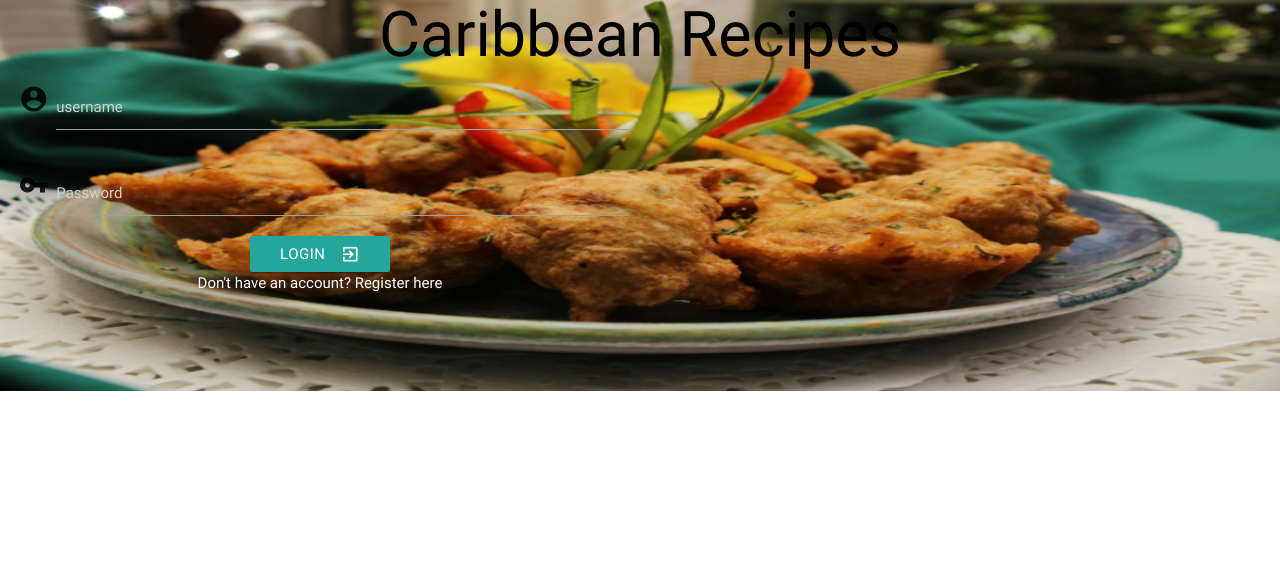
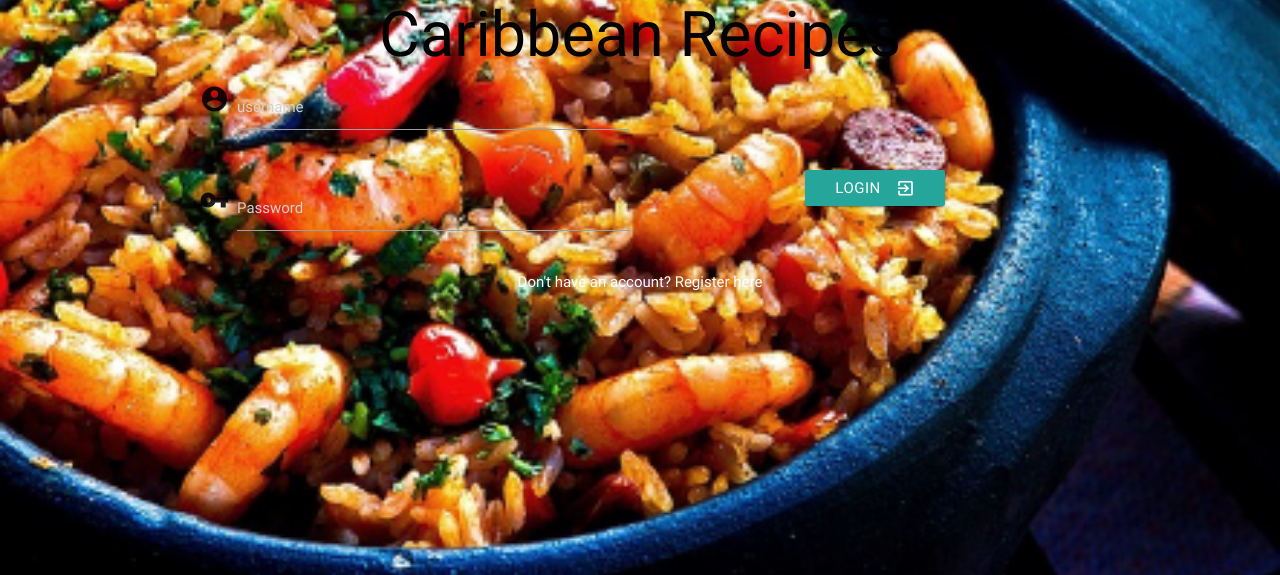
Before and after one commit to debbiect246/recipe-app, a Flask app: page / in a window 1280 px wide. Shown: the top 575 px of the page. Run offline with Flask 2, Linux system fonts and the light colour scheme; data that the repository does not hold is empty; some libraries are stand-ins or nearby versions.

Commit message:
centred login form

```diff
--- a/static/styles.css
+++ b/static/styles.css
@@ -26,10 +26,11 @@
 }
 
 .bg-image{
-    background-image: url("images/barbadosfish.jpg");
+    background-image: url("images/dinner.jpg");
     background-repeat: no-repeat;
     background-size: cover;
     background-position: center;
+    opacity:1;
 
 }
 
@@ -43,6 +44,8 @@
     text-align: center;
     margin:auto;
 }
+
+
 
 
 
--- a/templates/login.html
+++ b/templates/login.html
@@ -14,13 +14,14 @@
 </head>
 <body class="bg-image">
 
-    <h1 class="loginpage">Caribbean Recipes</h1></a>
-      <div class="row">
-    <form action='{{url_for("login")}}' method='POST' class="col s12 m6 formcenter">
+    <h1 class="loginpage">Caribbean Recipes</h1>
+
+    <div class="container col s4 offset-s8"><span class="flow-text"></span>
+      <form action='{{url_for("login")}}' method='POST' class="col s12 m6 center-align">
 
       <div class="row">
 
-        <div class="input-field text-center font-color">
+        <div class="input-field col s6">
           <i class="material-icons prefix">account_circle</i>
           <input id="username" name='username' type="text" class="validate font-color" placeholder="username" required>
 
@@ -32,9 +33,10 @@
         </div>
       </div>
 
+
         <div class="row">
 
-          <div class="input-field text-center font-color">
+          <div class="input-field col s6">
           <i class="material-icons prefix">vpn_key</i>
           <input id="password" name='password' type="password" class="validate font-color" placeholder="Password" required>
 
@@ -62,15 +64,16 @@
             </button>
       </div>
 
+    </div>
 
-    <a style="
-    text-decoration: none;
+
+    <a style="text-decoration: none;
     color: white;"class="font-color link-text" href="{{url_for('register')}}">Don't have an account? Register here</a>
     </form>
 
 
 
-  <script src="https://cdnjs.cloudflare.com/ajax/libs/jquery/3.3.1/jquery.min.js"></script>
+    <script src="https://cdnjs.cloudflare.com/ajax/libs/jquery/3.3.1/jquery.min.js"></script>
     <script src="https://cdnjs.cloudflare.com/ajax/libs/materialize/1.0.0/js/materialize.min.js"></script>
 </body>
 </html>
--- a/templates/register.html
+++ b/templates/register.html
@@ -30,12 +30,7 @@
                    {% endfor %}
         </div>
         </div>
-        <div class="row">
-        <div class="input-field text-center font-color">
-          <i class="material-icons prefix">email</i>
-          <input id="email" name='email' type="email" class="validate font-color" placeholder="Email" required>
 
-        </div>
       </div>
       <div class="row">
         <div class="input-field text-center font-color">
```
Also changed, not shown: static/images/barbadosfish2.jpg (added).
